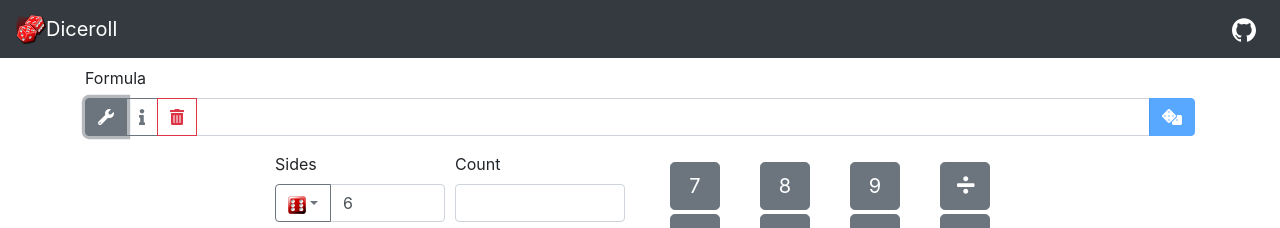
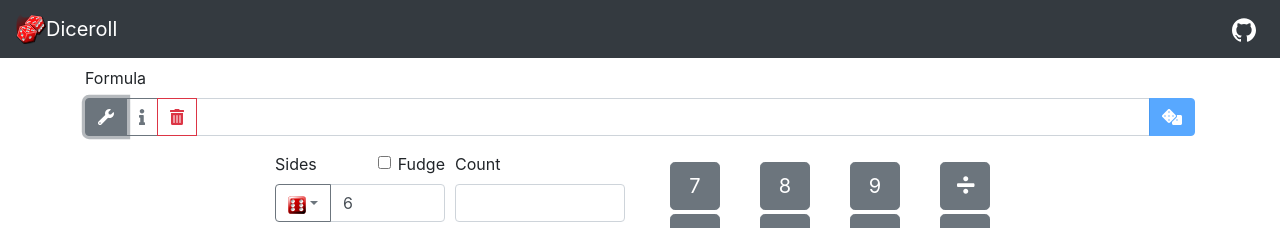
Before and after one commit to aaaantoine/diceroll, a React (Create React App) app: page / in a window 1280 px wide. Both pictures are taken after a click on the button 106 px from the left and 116 px from the top of the page. Shown: the top 228 px of the page. Built offline with nearby package versions, Linux system fonts and the light colour scheme.

Commit message:
Add dice tool support for fudge dice.

```diff
--- a/src/DiceTools.js
+++ b/src/DiceTools.js
@@ -5,6 +5,7 @@
 
 const implicit1 = value => value > 1 ? value : "";
 const enableHighLow = dieCount => dieCount > 1;
+const fudge = "f";
 
 export default class DiceTools extends React.Component {
     constructor(props) {
@@ -12,6 +13,7 @@
         this.state = {
             dieCount: null,
             sidesPerDie: 6,
+            isFudged: false,
             highLow: "",
             highLowCount: null
         };
@@ -22,11 +24,19 @@
             <div class="form-row">
                 <div class="col">
                     <label>Sides</label>
+                    <div class="form-check float-right">
+                        <input class="form-check-input" type="checkbox" id="fudgeCheckbox"
+                            checked={this.state.isFudged}
+                            onClick={this.handleFudgeClick} />
+                        <label class="form-check-label" for="fudgeCheckbox">
+                            Fudge
+                        </label>
+                    </div>
                     <div class="form-group">
                         <div class="input-group">
                             <div class="input-group-prepend">
                                 <DieDropDown
-                                    value={this.state.sidesPerDie}
+                                    value={this.state.isFudged ? fudge : this.state.sidesPerDie}
                                     onChange={this.handleSidesPerDieChange} />
                             </div>
                             <input class="form-control" type="number" min="2" max="1000"
@@ -92,8 +102,9 @@
         const highLow = this.state.highLow
             ? implicit1(this.state.highLowCount) + this.state.highLow
             : "";
+        const sides = this.state.isFudged ? fudge : this.state.sidesPerDie;
         const dice =
-            implicit1(this.state.dieCount) + "d" + this.state.sidesPerDie;
+            implicit1(this.state.dieCount) + "d" + sides;
         return highLow + dice;
     };
 
@@ -120,8 +131,12 @@
             this.state.dieCount,
             e.target.value)
     });
+    handleFudgeClick = () => this.setState({isFudged: !this.state.isFudged});
     handleHighLowCountChange = (e) => this.setState({highLowCount: e.target.value});
-    handleSidesPerDieChange = (value) => this.setState({sidesPerDie: value});
+    handleSidesPerDieChange = (value) => this.setState({
+        sidesPerDie: value === fudge ? this.state.sidesPerDie : value,
+        isFudged: value === fudge
+    });
     handleDiceAddClick = () =>
         this.props.onDiceAddClick(this.getDiceFormula());
     handleRollClick = () =>
--- a/src/DieDropDown.js
+++ b/src/DieDropDown.js
@@ -1,8 +1,8 @@
 import React from 'react';
 import RollSymbol from './RollSymbol.js';
 
-const rollSymbol = (value) =>
-    <RollSymbol symbol={{sides: value, text: value}} />;
+const rollSymbol = value =>
+    <RollSymbol symbol={{sides: value, text: value === "f" ? 1 : value }} />;
 
 export default class DieDropDown extends React.Component {
     render = () => (
@@ -24,11 +24,12 @@
                 {this.sidesDropDownOption(12)}
                 {this.sidesDropDownOption(20)}
                 {this.sidesDropDownOption(100)}
+                {this.sidesDropDownOption("f")}
             </div>
         </React.Fragment>
     );
 
-    sidesDropDownOption = (value) => (
+    sidesDropDownOption = value => (
         <button class="dropdown-item" type="button"
             onClick={() => this.props.onChange(value)}>
             {rollSymbol(value)}
```
